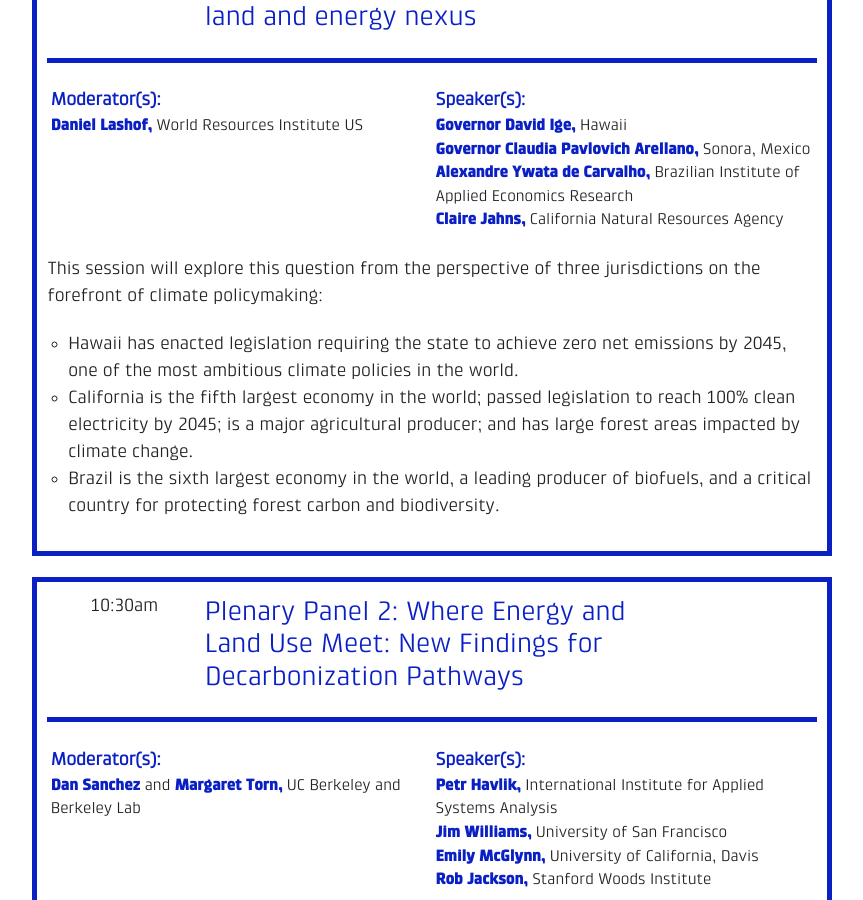
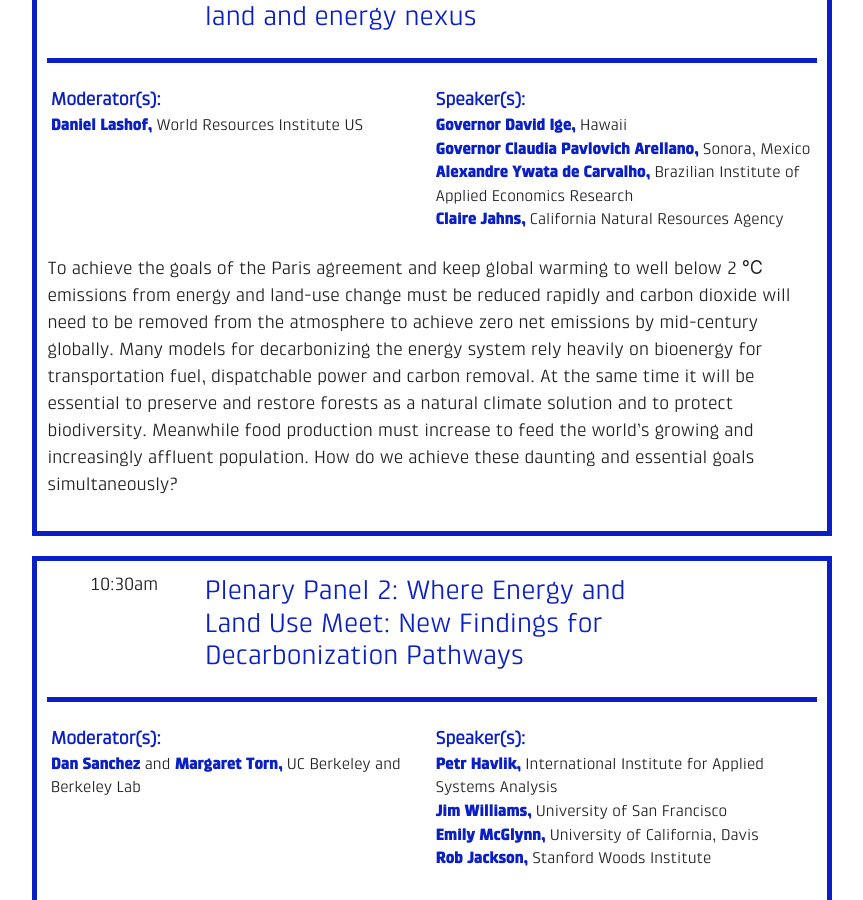
Before and after one commit to ryanswaney/lesc-jekyll, a Jekyll site: the page built from _event/lesc-gcas.markdown, in a window 1280 px wide and 900 px high, scrolled down 2481 px. Shown: the whole window, without its empty margins (208-1071 px from the left). Built offline with Jekyll 4.4.1, drawn with Linux system fonts in a browser that asks for light colours; nearby versions of some CDN libraries.

Commit message:
Updated Lesc Gcas

```diff
--- a/_event/lesc-gcas.markdown
+++ b/_event/lesc-gcas.markdown
@@ -44,15 +44,15 @@ sessions:
   speakers: "**Governor David Ige,** Hawaii  \n**Governor Claudia Pavlovich Arellano,**
     Sonora, Mexico  \n**Alexandre Ywata de Carvalho,** Brazilian Institute of Applied
     Economics Research  \n**Claire Jahns,** California Natural Resources Agency  "
-  description: "This session will explore this question from the perspective of three
-    jurisdictions on the forefront of climate policymaking:  \n* Hawaii has enacted
-    legislation requiring the state to achieve zero net emissions by 2045, one of
-    the most ambitious climate policies in the world.  \n* California is the fifth
-    largest economy in the world;  passed legislation to reach 100% clean electricity
-    by 2045; is a major agricultural producer; and has large forest areas impacted
-    by climate change.  \n* Brazil is the sixth largest economy in the world, a leading
-    producer of biofuels, and a critical country for protecting forest carbon and
-    biodiversity. \n"
+  description: To achieve the goals of the Paris agreement and keep global warming
+    to well below 2 ℃ emissions from energy and land-use change must be reduced rapidly
+    and carbon dioxide will need to be removed from the atmosphere to achieve zero
+    net emissions by mid-century globally. Many models for decarbonizing the energy
+    system rely heavily on bioenergy for transportation fuel, dispatchable power and
+    carbon removal. At the same time it will be essential to preserve and restore
+    forests as a natural climate solution and to protect biodiversity. Meanwhile food
+    production must increase to feed the world’s growing and increasingly affluent
+    population. How do we achieve these daunting and essential goals simultaneously?
 - title: 'Plenary Panel 2: Where Energy and Land Use Meet: New Findings for Decarbonization
     Pathways'
   date: 2018-09-11 10:30:00 Z
```
